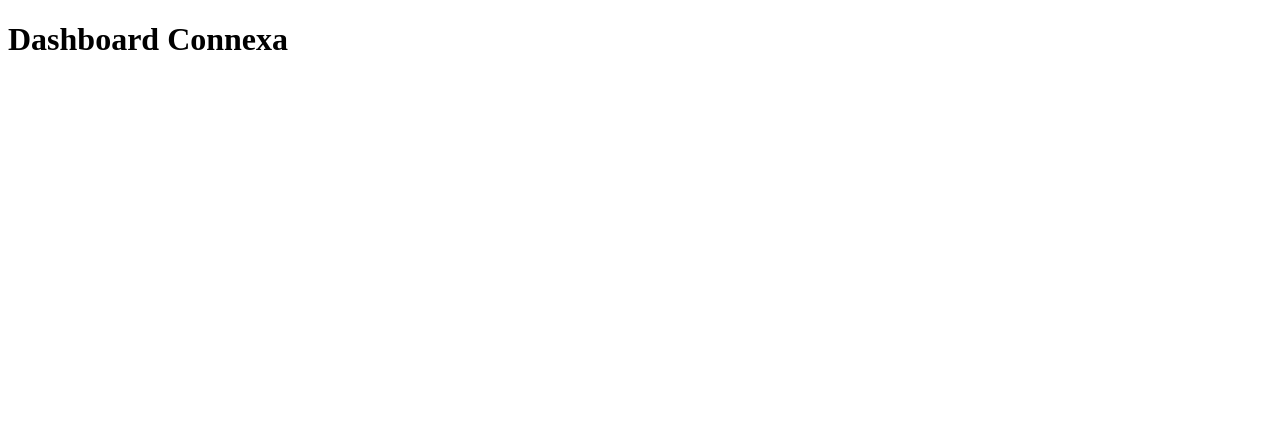
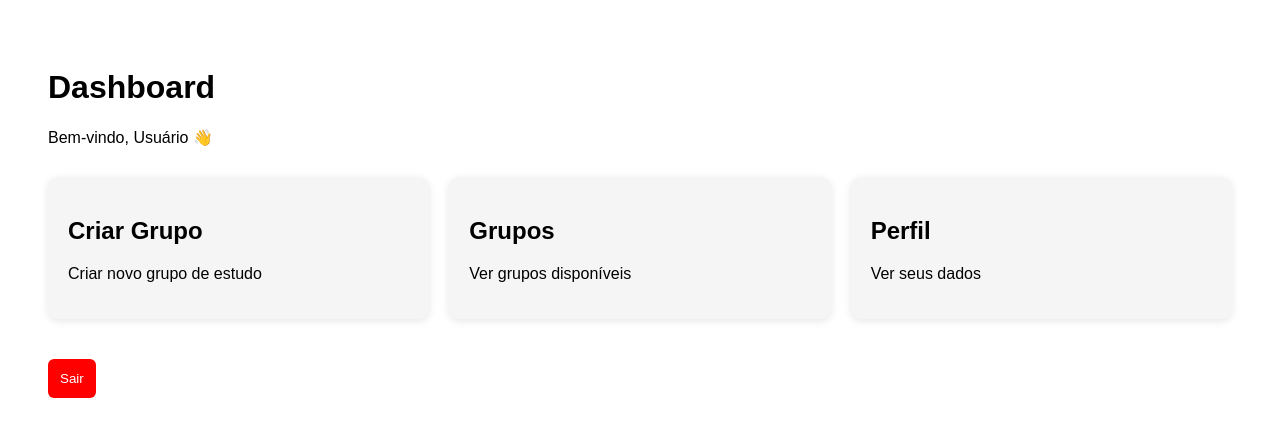
Before and after one commit to JP-GhOsT/Conexxa, a React app in the folder frontend/: page /dashboard in a window 1280 px wide. Shown: the top 436 px of the page. Built offline with nearby package versions, Linux system fonts and the light colour scheme; sample sign-in values are in the browser's storage; the HTML template or start-up script is replaced by a standard one.

Commit message:
feat(frontend): add protected routes and main navigation (dashboard, groups, edit) AB#390

```diff
--- a/frontend/src/App.jsx
+++ b/frontend/src/App.jsx
@@ -6,44 +6,24 @@
 } from "react-router-dom";
 
 import Login from "./pages/Login";
-
 import Register from "./pages/Register";
-
 import Dashboard from "./pages/Dashboard";
-
 import CreateStudyGroup from "./pages/CreateStudyGroup";
-
 import EditStudyGroup from "./pages/EditStudyGroup";
 
 import ProtectedRoute from "./routes/ProtectedRoute";
 
 function App() {
-
   return (
-
     <BrowserRouter>
-
       <Routes>
 
-        {/* REDIRECT INICIAL */}
-        <Route
-          path="/"
-          element={<Navigate to="/login" />}
-        />
+        <Route path="/" element={<Navigate to="/login" />} />
 
-        {/* REGISTER */}
-        <Route
-          path="/register"
-          element={<Register />}
-        />
+        <Route path="/login" element={<Login />} />
 
-        {/* LOGIN */}
-        <Route
-          path="/login"
-          element={<Login />}
-        />
+        <Route path="/register" element={<Register />} />
 
-        {/* DASHBOARD */}
         <Route
           path="/dashboard"
           element={
@@ -53,7 +33,6 @@
           }
         />
 
-        {/* CREATE GROUP */}
         <Route
           path="/create-group"
           element={
@@ -63,7 +42,6 @@
           }
         />
 
-        {/* EDIT GROUP */}
         <Route
           path="/edit-group/:id"
           element={
@@ -73,12 +51,12 @@
           }
         />
 
+        {/* fallback */}
+        <Route path="*" element={<Navigate to="/login" />} />
+
       </Routes>
-
     </BrowserRouter>
-
   );
-
 }
 
 export default App;
--- a/frontend/src/pages/Dashboard.jsx
+++ b/frontend/src/pages/Dashboard.jsx
@@ -1,9 +1,98 @@
-function Dashboard() {
+import { useNavigate } from "react-router-dom";
+import { useContext } from "react";
+import { AuthContext } from "../context/AuthContext";
+
+export default function Dashboard() {
+  const navigate = useNavigate();
+  const { logout, user } = useContext(AuthContext);
+
+  const handleLogout = () => {
+    logout();
+    navigate("/login");
+  };
+
   return (
-    <div>
-      <h1>Dashboard Connexa</h1>
+    <div style={styles.container}>
+
+      <h1>Dashboard</h1>
+
+      <p>
+        Bem-vindo, {user?.nomeCompleto || "Usuário"} 👋
+      </p>
+
+      <div style={styles.grid}>
+
+        {/* CRIAR GRUPO */}
+        <div
+          style={styles.card}
+          onClick={() => navigate("/create-group")}
+        >
+          <h2>Criar Grupo</h2>
+          <p>Criar novo grupo de estudo</p>
+        </div>
+
+        {/* LISTAR GRUPOS */}
+        <div
+          style={styles.card}
+          onClick={() => navigate("/groups")}
+        >
+          <h2>Grupos</h2>
+          <p>Ver grupos disponíveis</p>
+        </div>
+
+        {/* PERFIL (opcional futuro) */}
+        <div
+          style={styles.card}
+          onClick={() => navigate("/profile")}
+        >
+          <h2>Perfil</h2>
+          <p>Ver seus dados</p>
+        </div>
+
+      </div>
+
+      <button
+        onClick={handleLogout}
+        style={styles.logout}
+      >
+        Sair
+      </button>
+
     </div>
   );
 }
 
-export default Dashboard;
+const styles = {
+
+  container: {
+    padding: 40,
+    fontFamily: "Arial",
+  },
+
+  grid: {
+    display: "grid",
+    gridTemplateColumns: "repeat(3, 1fr)",
+    gap: 20,
+    marginTop: 30,
+  },
+
+  card: {
+    padding: 20,
+    background: "#f5f5f5",
+    borderRadius: 10,
+    cursor: "pointer",
+    transition: "0.2s",
+    boxShadow: "0px 2px 8px rgba(0,0,0,0.1)",
+  },
+
+  logout: {
+    marginTop: 40,
+    padding: 12,
+    background: "red",
+    color: "#fff",
+    border: "none",
+    cursor: "pointer",
+    borderRadius: 6,
+  }
+
+};
```
